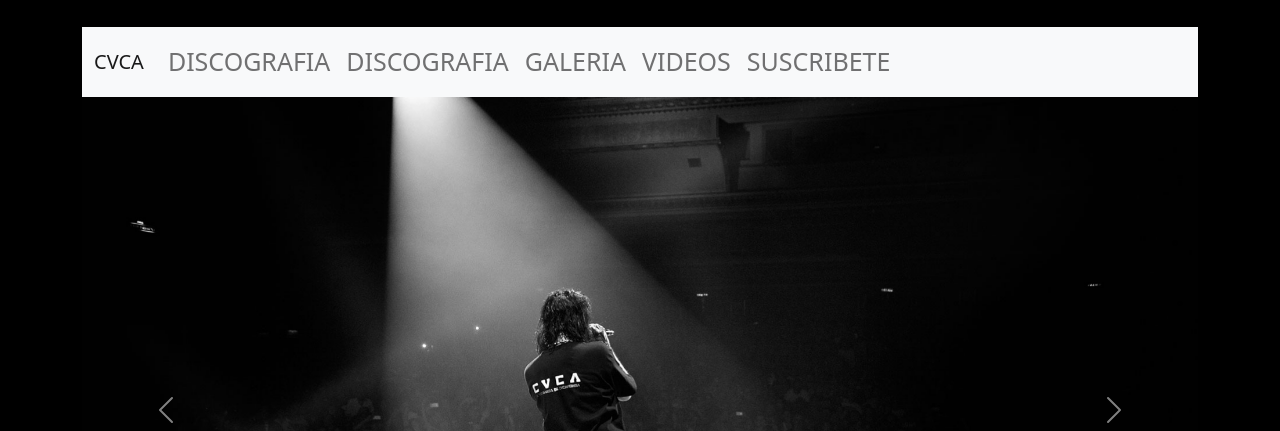
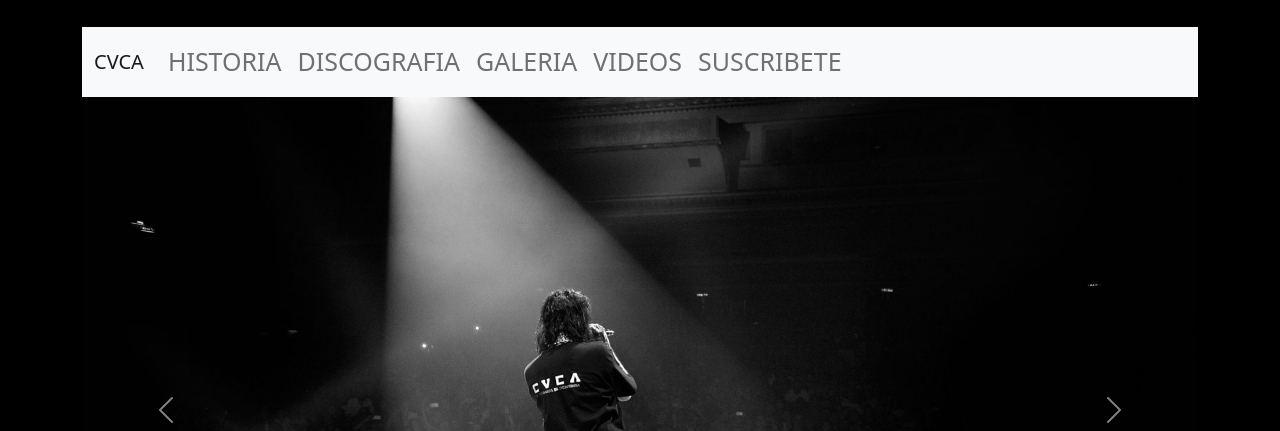
Before and after one commit to ricardo7286/APL_BOOT_RICARDO_HERNANDEZ, a plain HTML site: page index.html in a window 1280 px wide. Shown: the part 357-788 px from the top of the page. Drawn offline with nearby package versions, Linux system fonts and the light colour scheme.

Commit message:
corregir menu index

```diff
--- a/index.html
+++ b/index.html
@@ -41,7 +41,7 @@
               <div class="collapse navbar-collapse" id="navbarNav">
                 <ul class="navbar-nav">
                     <li class="nav-item">
-                        <a class="nav-link" href="./pages/discografia.html">DISCOGRAFIA</a>
+                        <a class="nav-link" href="./pages/historia.html">HISTORIA</a>
                       </li>
                   <li class="nav-item">
                     <a class="nav-link" href="./pages/discografia.html">DISCOGRAFIA</a>
```
